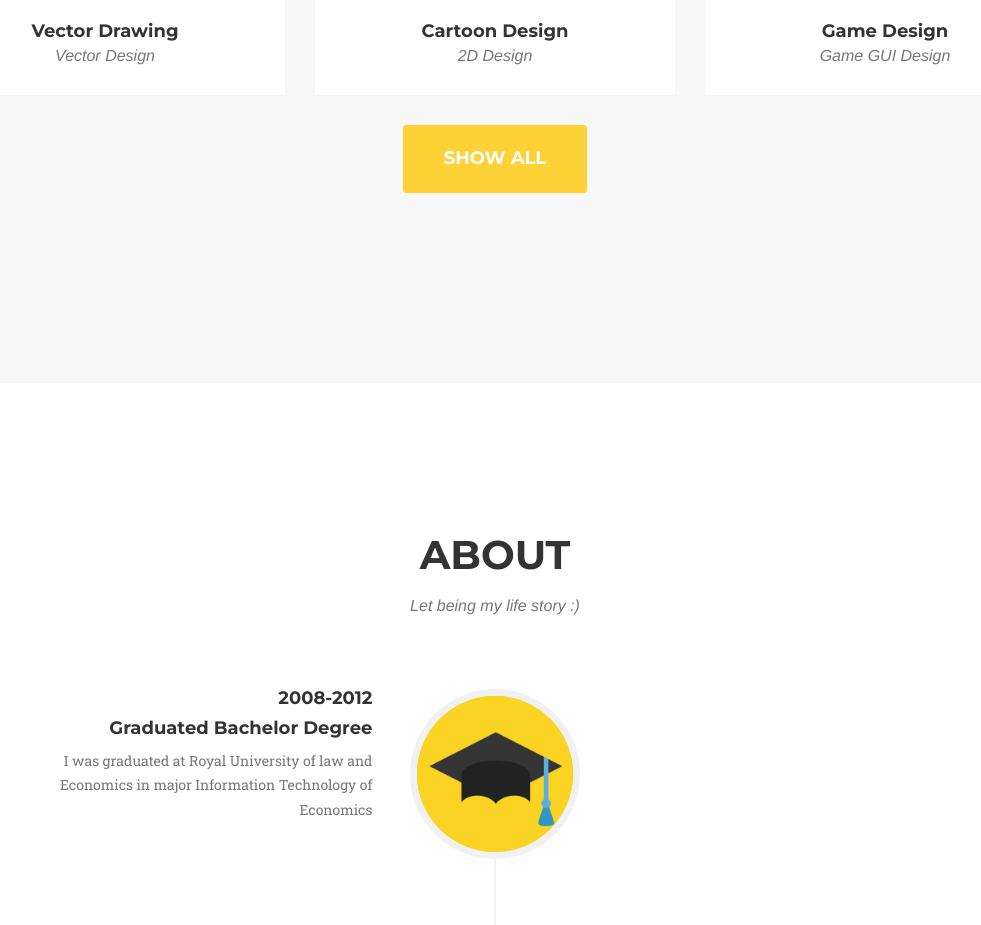
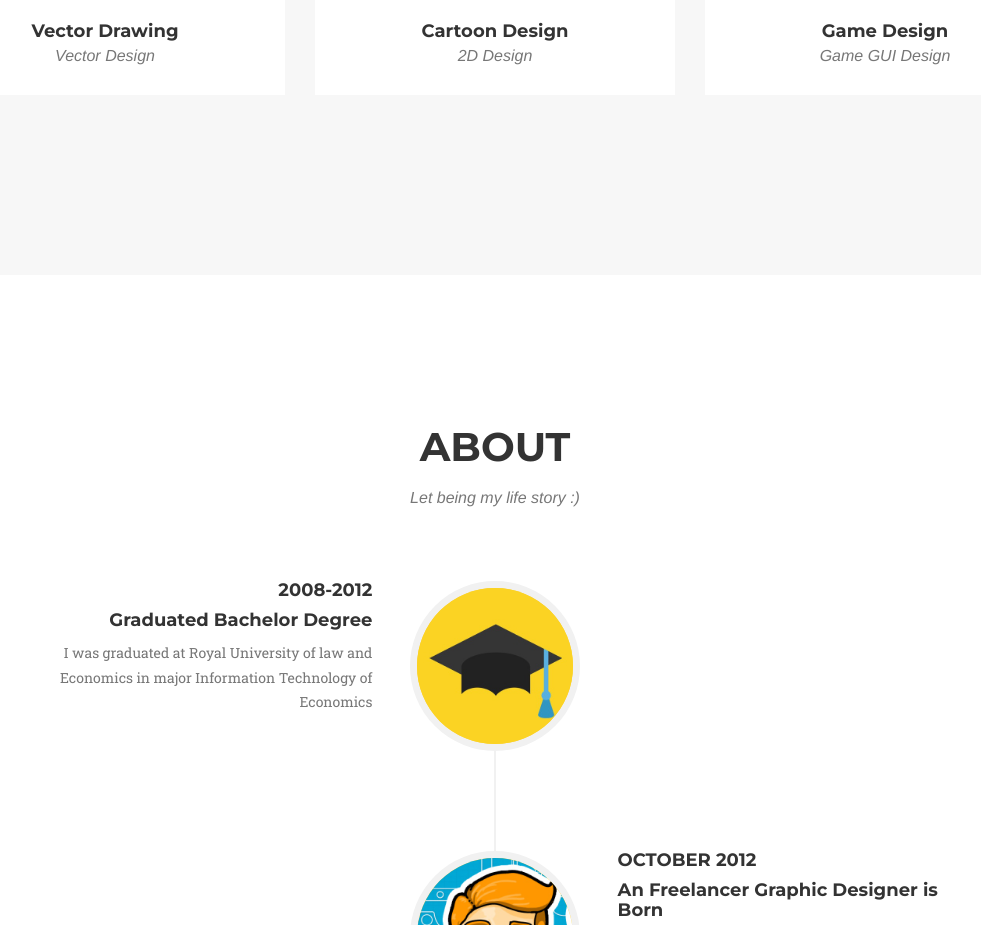
Before and after one commit to kolzatin/kolzatin.github.io, a plain HTML site: page index.html in a window 1280 px wide. Shown: the part 2970-3895 px from the top of the page, without its empty margins (145-1126 px from the left). Drawn offline with nearby package versions, Linux system fonts and the light colour scheme; a web font is replaced by a local one.

Commit message:
Update_3

```diff
--- a/index.html
+++ b/index.html
@@ -264,9 +264,6 @@
                     </div>
                 </div>
             </div>
-        </div>
-        <div class="row text-center">
-            <a href="#allPortfolio" class="btn btn-xl" data-toggle="modal">Show All</a>
         </div>
     </section>
 
```
